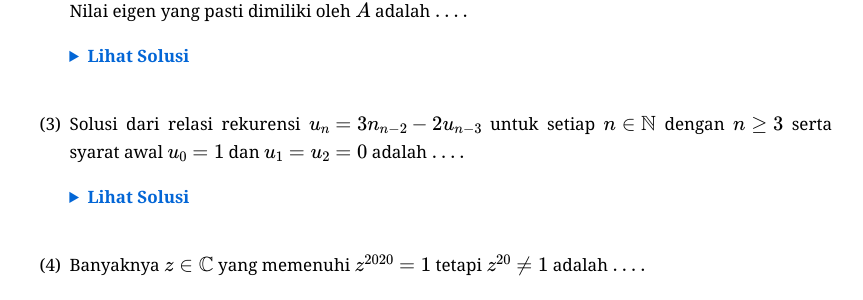
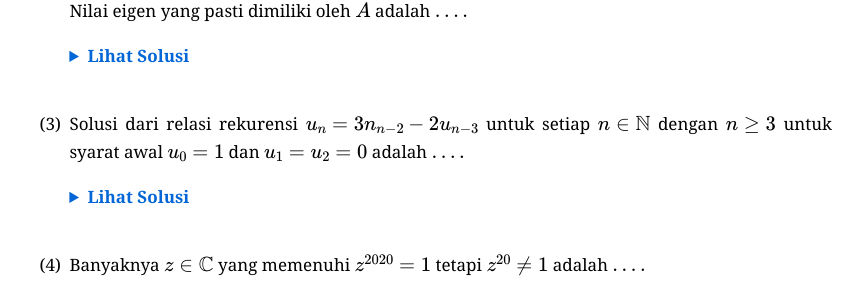
Before and after one commit to calculusgamingindonesia/calculusgamingindonesia.github.io, a Jekyll site: the page built from _posts/2026-07-05-knmipa-pt-wil-mat-20-2.md, in a window 1280 px wide and 900 px high, scrolled down 553 px. Shown: the part 148-448 px from the top of the window, without its empty margins (208-1071 px from the left). Built offline with Jekyll 4.4.1, drawn with Linux system fonts in a browser that asks for light colours; some web fonts are replaced.

Commit message:
Update 2026-07-05-knmipa-pt-wil-mat-20-2.md

```diff
--- a/_posts/2026-07-05-knmipa-pt-wil-mat-20-2.md
+++ b/_posts/2026-07-05-knmipa-pt-wil-mat-20-2.md
@@ -33,7 +33,7 @@ urutan: 106
    Solusi diserahkan kepada pembaca sebagai latihan.
    </div></details>
 
-3. Solusi dari relasi rekurensi $u_n=3n_{n-2}-2u_{n-3}$ untuk setiap $n\in\mathbb{N}$ dengan $n\geq3$ serta syarat awal $u_0=1$ dan $u_1=u_2=0$ adalah $\dots.$
+3. Solusi dari relasi rekurensi $u_n=3n_{n-2}-2u_{n-3}$ untuk setiap $n\in\mathbb{N}$ dengan $n\geq3$ untuk syarat awal $u_0=1$ dan $u_1=u_2=0$ adalah $\dots.$
 
    <details><summary>Lihat Solusi</summary><div class="kotak-solusi" markdown="1">
    Solusi diserahkan kepada pembaca sebagai latihan.
```
